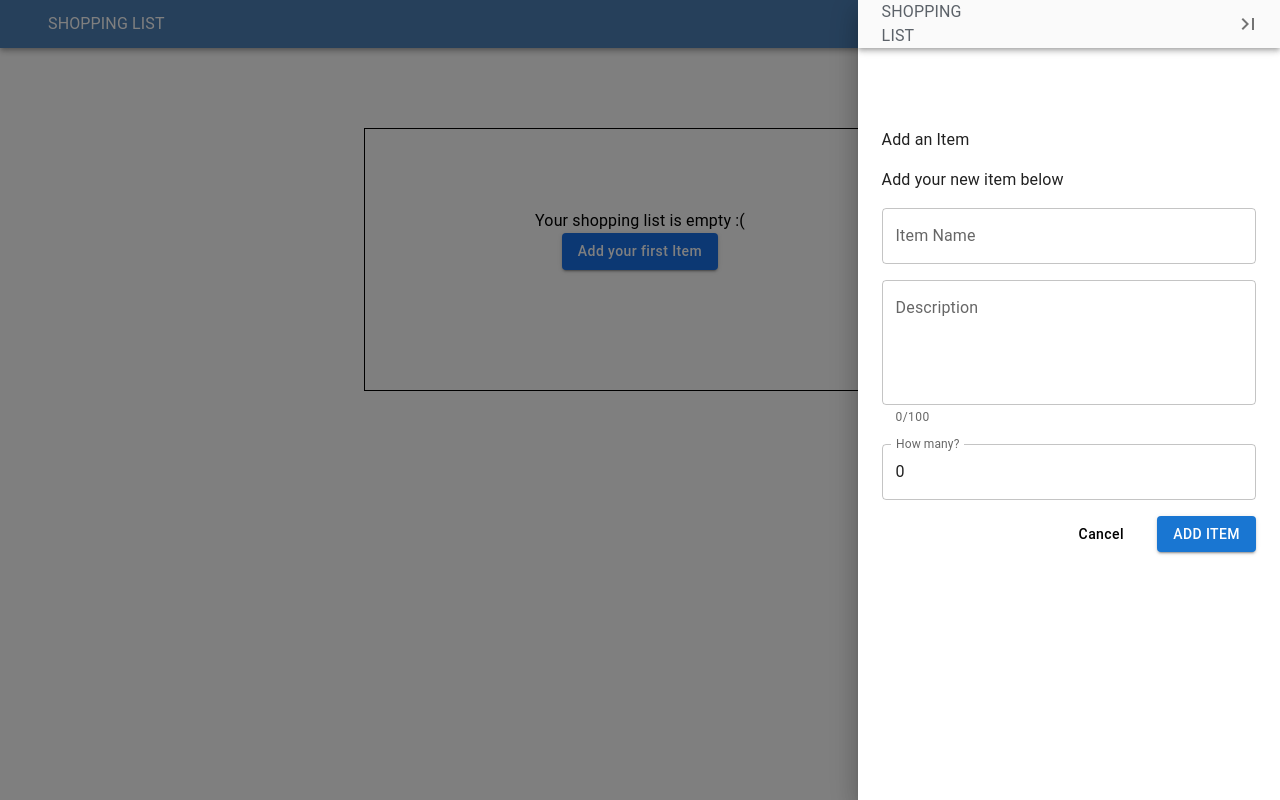
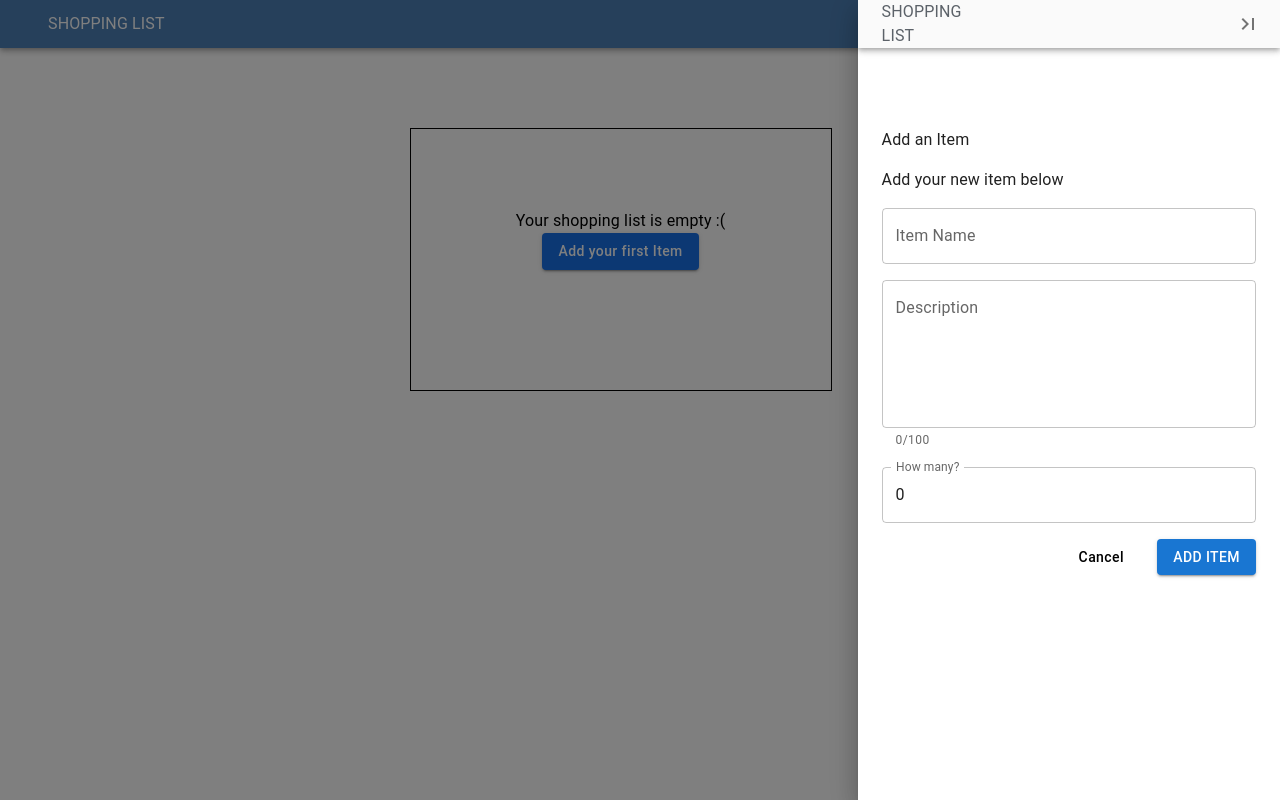
Before and after one commit to JakobHartman/veritone-challenge, a React (Create React App) app: page / in a window 1280 px wide. Both pictures are taken after a click on the button "Add your first Item". Built offline with nearby package versions, Linux system fonts and the light colour scheme.

Commit message:
fix bugs and style more according to mock

```diff
--- a/public/index.html
+++ b/public/index.html
@@ -26,6 +26,12 @@
     -->
     <link href="https://fonts.googleapis.com/icon?family=Material+Icons"
       rel="stylesheet">
+    <link rel="preconnect" href="https://fonts.googleapis.com">
+    <link rel="preconnect" href="https://fonts.gstatic.com" crossorigin>
+    <link
+href="https://fonts.googleapis.com/css2?family=Dosis:wght@200;300;400;500;600&family=Nuni
+to:ital,wght@0,200;0,300;0,400;0,600;1,200;1,300;1,400;1,600&display=swap"
+rel="stylesheet">
     <title>Shopping List</title>
   </head>
   <body>
--- a/src/App.tsx
+++ b/src/App.tsx
@@ -1,5 +1,4 @@
 import { useState } from 'react';
-import './App.css';
 import { AppBar,
   Button,
   Checkbox,
@@ -10,17 +9,22 @@ import { AppBar,
   ListItem,
   Stack,
   Toolbar,
+  Grid,
   Typography } from '@mui/material';
+import './App.css';
 import UseShoppingList from './components/hooks/useShoppingList';
 import { styles } from './styles'
 import ShoppingDrawer, { DrawerType } from './components/views/ShoppingDrawer';
 import { Item } from './types';
+import DeleteDialogView from './components/views/DeleteDialogView';
 
 function App() {
-  const [isOpenAdd, setOpenAdd] = useState(false)
-  const [isOpenEdit, setOpenEdit] = useState(false)
+  const [isOpen, setOpen] = useState(false)
   const {shoppingList, addToShoppingList, removeFromShoppingList, overwriteItem} = UseShoppingList();
   const [editing, setEditing] = useState<Item | undefined>(undefined);
+  const [drawerType, setDrawerType] = useState(DrawerType.ADD);
+  const [isDeleting, setIsDeleting] = useState(false);
+  const [deleting, setDeleteing] = useState("");
 
   const handleCheckItem = (event: any) => {
     const found = shoppingList.find((item) => {
@@ -33,22 +37,42 @@ function App() {
   }
 
   const handleDeleteItem = (event: any) => {
-    removeFromShoppingList(event.target.id);
+    setIsDeleting(true);
+    setDeleteing(event.target.id);
+  }
+
+  const handleCancelDelete = () => {
+    setIsDeleting(false);
+    setDeleteing("");
   }
 
   const handleEdit = (event: any) => {
     const found = shoppingList.find((item) => {
       return item.id === event.target.id
     });
+    setDrawerType(DrawerType.EDIT);
     setEditing(found)
-    onOpenEdit()
+    onOpen()
   }
 
-  const onCloseAdd = () => setOpenAdd(false);
-  const onOpenAdd = () => setOpenAdd(true);
+  const handleChange = (item:Item) => {
+    switch(drawerType){
+      case DrawerType.ADD:
+        return addToShoppingList(item);
+      case DrawerType.EDIT:
+        return overwriteItem(item);
+    }
+  }
 
-  const onCloseEdit = () => setOpenEdit(false);
-  const onOpenEdit = () => setOpenEdit(true);
+  const handleAdd = () => {
+      setDrawerType(DrawerType.ADD);
+      setEditing(undefined);
+      onOpen();
+  }
+
+  const onClose = () => setOpen(false);
+  const onOpen = () => setOpen(true);
+
 
   return (
     <Stack>
@@ -62,35 +86,46 @@ function App() {
           </Typography>
         </Toolbar>
       </AppBar>
-      <Container maxWidth="sm" sx={styles.main}>
+      <Container maxWidth="lg" sx={styles.main}>
       {
         shoppingList.length < 1 && (
-          <Stack maxWidth="sm" sx={styles.noList}>
+          <Stack maxWidth="lg" sx={styles.noList}>
             <Typography>
               Your shopping list is empty :(
             </Typography>
-            <Button onClick={onOpenAdd} variant='contained' sx={styles.addButton}>Add your first Item</Button>
+            <Button onClick={handleAdd} variant='contained' sx={styles.addButton}>Add your first Item</Button>
           </Stack>
         )
       }
       {
         shoppingList.length > 0 && (
-          <Container>
-            <Button variant='contained' onClick={onOpenAdd}>Add Item</Button>
+          <Container  disableGutters>
+            <Grid container>
+              <Grid item xs={10} >
+                <Typography variant='h4'>Your Items</Typography>
+              </Grid>
+              <Grid item xs={2} >
+                <Button variant='contained' onClick={handleAdd} sx={{ml: 11}}>Add Item</Button>
+              </Grid>
+
+            </Grid>
+
             <List>
               {shoppingList.map( item => (
                 <ListItem key={item.id} sx={styles.listItem}>
                   <Checkbox checked={item.isChecked} onChange={handleCheckItem} id={item.id}/>
                   <Stack>
-                    <Typography>{item.name}</Typography>
-                    <Typography>{item.description}</Typography>
+                    <Typography >{item.name}</Typography>
+                    <Typography variant='subtitle2'>{item.description}</Typography>
                   </Stack>
+                  <Grid container justifyContent="flex-end">
                     <IconButton edge="end" onClick={handleEdit}>
                       <span className="material-icons" id={item.id} >edit</span>
                     </IconButton>
                     <IconButton edge="end" onClick={handleDeleteItem}>
                       <span className="material-icons" id={item.id} >delete</span>
                     </IconButton>
+                  </Grid>
                 </ListItem>
               ))}
             </List>
@@ -99,20 +134,23 @@ function App() {
       }
     </Container>
     <ShoppingDrawer
-      onClose={onCloseAdd}
-      onOpen={onOpenAdd}
-      isOpen={isOpenAdd}
-      type={DrawerType.ADD}
-      handleChange={addToShoppingList}/>
-    <ShoppingDrawer
-      onClose={onCloseEdit}
-      onOpen={onOpenEdit}
-      onFinish={() => { setEditing(undefined)}}
-      isOpen={isOpenEdit}
-      type={DrawerType.EDIT}
+      onClose={onClose}
+      onOpen={onOpen}
+      isOpen={isOpen}
+      type={drawerType}
       item={editing}
-      handleChange={overwriteItem}/>
+      handleChange={handleChange}/>
 
+    <DeleteDialogView
+      open={isDeleting}
+      handleClose={handleCancelDelete}
+      handleConfirm={(id: string) => {
+        setDrawerType(DrawerType.ADD);
+        setEditing(undefined);
+        setIsDeleting(false);
+        removeFromShoppingList(id);
+      }}
+      itemID={deleting}/>
   </Stack>
   );
 }
--- /dev/null
+++ b/src/components/views/DeleteDialogView.tsx
@@ -0,0 +1,39 @@
+import { Popover, Button, Typography, Grid } from "@mui/material";
+import {styles} from '../../styles'
+
+
+export interface DeleteDialogViewProps{
+    itemID: string;
+    open: boolean;
+    handleClose: () => void;
+    handleConfirm: (id: string) => void;
+}
+
+export default function DeleteDialogView(props: DeleteDialogViewProps) {
+
+
+    return (
+        <Popover
+            open={props.open}
+            anchorOrigin={{
+                vertical: 'center',
+                horizontal: 'center',
+            }}
+            transformOrigin={{
+                vertical: 'center',
+                horizontal: 'center',
+            }}
+            PaperProps={{style: styles.deleteDialogBox}}
+        >
+            <Grid container  sx={styles.deleteDialogBoxContainer}>
+                <Typography variant="h5">Delete Item?</Typography>
+                <Typography >Are you sure you want to delete this item? This can not be undone.</Typography>
+                <Grid container justifyContent="flex-end" sx={styles.deleteDialogBoxButtons}>
+                    <Button onClick={props.handleClose} sx={styles.drawerCancelButton}>cancel</Button>
+                    <Button variant='contained' onClick={() => {props.handleConfirm(props.itemID)}} >Delete</Button>
+                </Grid>
+            </Grid>
+        </Popover>
+    );
+
+}
--- a/src/components/views/ShoppingDrawer.tsx
+++ b/src/components/views/ShoppingDrawer.tsx
@@ -36,15 +36,29 @@ export enum  DrawerType {
 export default function ShoppingDrawer(props: ItemDrawerProps){
 
     let CHARACTER_LIMIT = props.characterLimit ? props.characterLimit : 100;
-    const [descriptionText, setDescriptionText] = useState(props.item ? props.item.description : "");
-    const [nameText, setName] = useState(props.item ? props.item.name : "");
-    const [count, setCount] = useState( props.item ? props.item.count : 0);
-    const [checked, setChecked] = useState(props.item ? props.item.isChecked : false)
+    const [descriptionText, setDescriptionText] = useState("");
+    const [nameText, setName] = useState("");
+    const [count, setCount] = useState(0);
+    const [checked, setChecked] = useState( false)
 
 
     useEffect(() => {
-        console.debug("Item has been updated...")
-    }, [props.item])
+        if(props.item && props.type === DrawerType.EDIT){
+            setDescriptionText(props.item.description);
+            setName(props.item.name);
+            setCount(props.item.count);
+            setChecked(props.item.isChecked);
+        } else {
+            setDescriptionText("");
+            setName("");
+            setCount(0);
+            setChecked(false);
+        }
+    }, [props.type, props.item])
+
+    const getKey = () => {
+        return props.item ? props.item.id : uuidv4()
+    }
 
 
     const handleTitle = () => {
@@ -100,6 +114,7 @@ export default function ShoppingDrawer(props: ItemDrawerProps){
             onClose={props.onClose}
             onOpen={props.onOpen}
             PaperProps={{style: styles.addDrawer}}
+            key={props.item?.id}
           >
             <AppBar position='sticky' sx={styles.appBarGrey}>
                 <Toolbar variant='dense'>
@@ -113,7 +128,7 @@ export default function ShoppingDrawer(props: ItemDrawerProps){
             </AppBar>
             <Container sx={styles.drawerContent}>
                 <Stack spacing={2}>
-                    <Typography>{handleTitle()}</Typography>
+                    <Typography key={getKey()}>{handleTitle()}</Typography>
                     <Typography>{handleInstructions()}</Typography>
                     <TextField id="name" label="Item Name" variant="outlined" onChange={handleNameChange} value={nameText}/>
                     <TextField id='description'
@@ -122,7 +137,7 @@ export default function ShoppingDrawer(props: ItemDrawerProps){
                         helperText={`${descriptionText.length}/${CHARACTER_LIMIT}`}
                         onChange={handleDescChange}
                         variant="outlined"
-                        rows={4}
+                        rows={5}
                         value={descriptionText}
                         multiline/>
                     <TextField id='itemCount'
@@ -132,10 +147,10 @@ export default function ShoppingDrawer(props: ItemDrawerProps){
                         variant="outlined"/>
                     {
                         props.type === DrawerType.EDIT && (
-                            <Container>
+                            <Stack direction='row'>
                                 <Checkbox checked={checked} onChange={handleCheckChange}/>
-                                <Typography>Purchased</Typography>
-                            </Container>
+                                <Typography sx={{mt: 1.25}}>Purchased</Typography>
+                            </Stack>
                         )
                     }
                     <Grid container justifyContent="flex-end">
--- a/src/index.css
+++ b/src/index.css
@@ -2,7 +2,7 @@ body {
   margin: 0;
   font-family: -apple-system, BlinkMacSystemFont, 'Segoe UI', 'Roboto', 'Oxygen',
     'Ubuntu', 'Cantarell', 'Fira Sans', 'Droid Sans', 'Helvetica Neue',
-    sans-serif;
+    sans-serif, 'Dosis', 'Nunito';
   -webkit-font-smoothing: antialiased;
   -moz-osx-font-smoothing: grayscale;
 }
--- a/src/styles.ts
+++ b/src/styles.ts
@@ -5,7 +5,9 @@ export const styles = {
         border: '1px solid black',
         paddingTop: 10,
         paddingBottom: 15,
-        mt: 10
+        width: 420,
+        mt: 10,
+        ml: '30%'
     },
     main: {
         height: '100vh'
@@ -37,7 +39,24 @@ export const styles = {
         color: "#000",
         mr: 3
     },
+    listContainer: {
+        width: '100%'
+    },
     listItem: {
+        width: '100%',
         border: '1px solid black',
+    },
+    deleteDialogBox: {
+        width: 420,
+        height: 260
+    },
+    deleteDialogBoxContainer: {
+        mt: '10%',
+        mx: 2,
+        alignItems:'center',
+    },
+    deleteDialogBoxButtons: {
+        mt: '10%',
+        mr: 3
     }
 }
```
Lines whose indentation alone changed are shown as unchanged.
